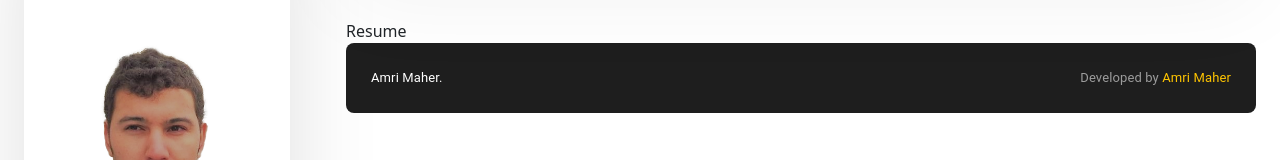
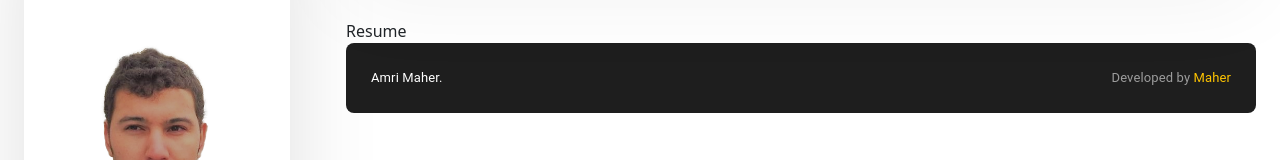
Before and after one commit to amri-coder/portfolioMaher, a React (Create React App) app: page / in a window 1280 px wide. Shown: the part 139-299 px from the top of the page. Built offline with nearby package versions, Linux system fonts and the light colour scheme.

Commit message:
projet site web perso

```diff
--- a/src/components/Footer/Footer.css
+++ b/src/components/Footer/Footer.css
@@ -21,9 +21,3 @@ color: #9c9c9c;
    text-decoration: none !important;
    color: var(--main-color);
     }
-.footer .footer_left{
-
-}
-.footer .footer_right{
-
-}
--- a/src/components/Footer/Footer.js
+++ b/src/components/Footer/Footer.js
@@ -12,7 +12,7 @@ const Footer = () => {
             </div>
             <div className='footer_right'>
                 <Typography className='footer_copyright'>
-                Developed by <a href="http://amri-dev.site/" target="_blank">Amri Maher</a>
+                Developed by <a href="http://amri-dev.site/" target="_blank">Maher</a>
                 </Typography>
             </div>
         </div>
```
